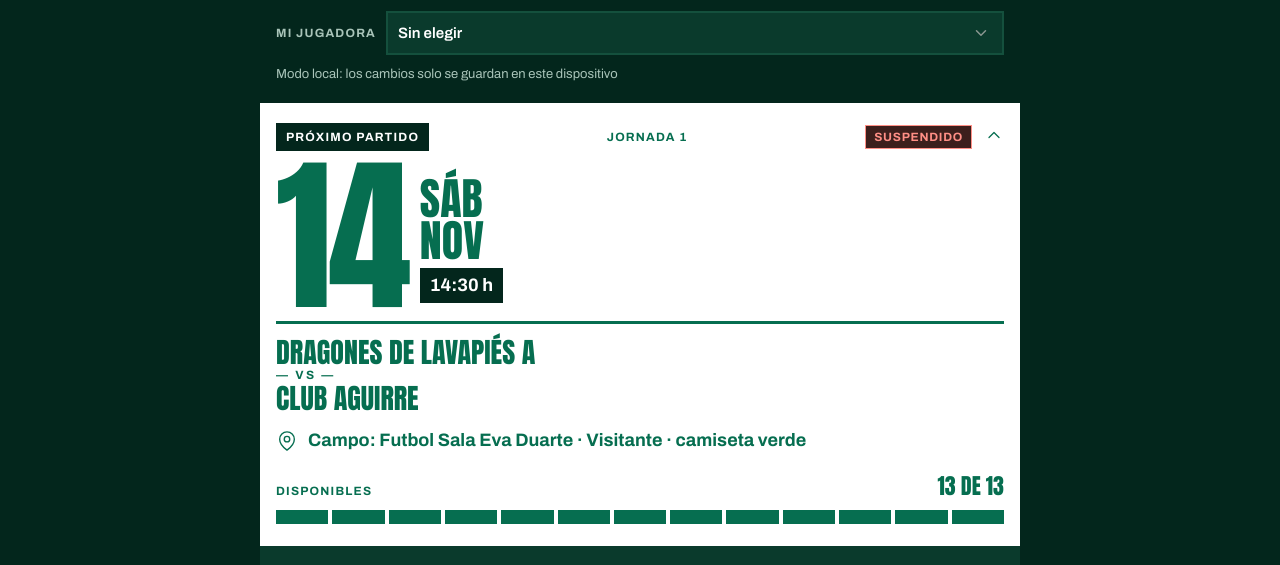
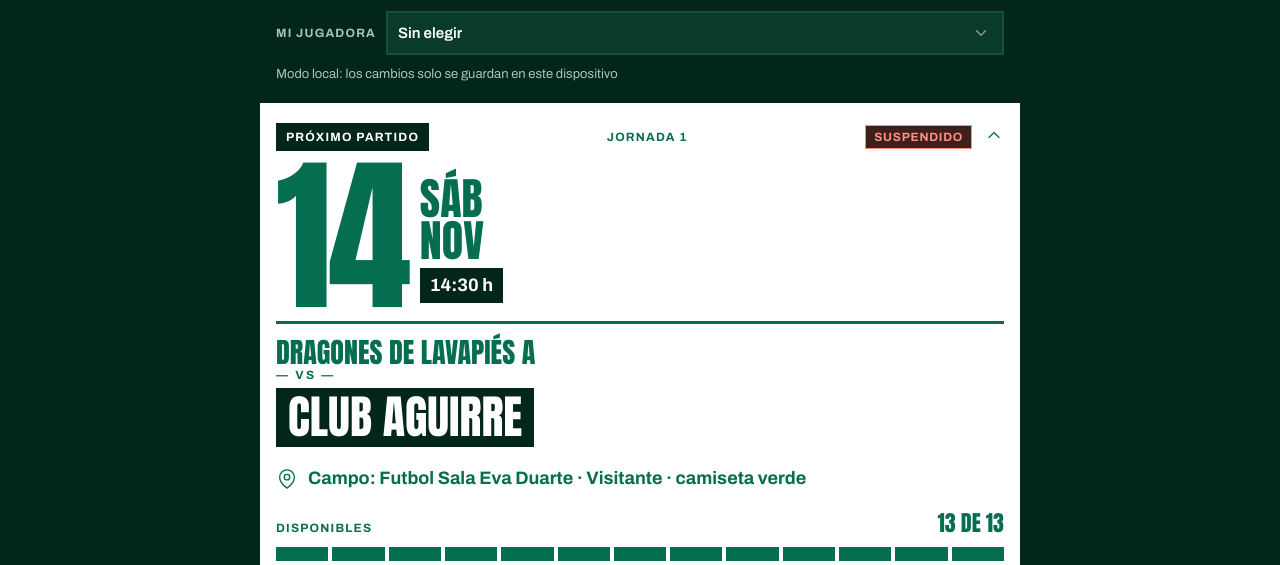
Before and after one commit to mauzam11/clubAguirreInfantilFem2627, a plain HTML site: page docs/index.html in a window 1280 px wide. Shown: the part 123-688 px from the top of the page. Drawn offline with Linux system fonts and the light colour scheme.

Commit message:
Destaca el nombre del club en la ficha de próximo partido
«Club Aguirre» sale más grande y en un bloque de color invertido para distinguirlo del rival, en tema oscuro y claro. El resto de partidos no cambia.

Co-Authored-By: Claude Sonnet 5.5 <noreply@anthropic.com>

```diff
--- a/docs/styles.css
+++ b/docs/styles.css
@@ -190,7 +190,12 @@ h1 { margin: 0; font-family: var(--display); font-size: 22px; font-weight: 400;
   display: flex; flex-direction: column; gap: 2px; border-top: 3px solid var(--bloque-fg); padding-top: 14px;
   font-family: var(--display); font-size: 28px; font-weight: 400; line-height: 1.05;
 }
-.partido.proximo .cruce .aguirre { color: var(--bloque-fg); }
+/* El club va más grande y en bloque invertido para distinguirlo del rival */
+.partido.proximo .cruce .aguirre {
+  align-self: flex-start; margin: 4px 0;
+  background: var(--bloque-chip-bg); color: var(--bloque-chip-fg);
+  font-size: clamp(36px, 11vw, 46px); line-height: 1; padding: 6px 12px 7px;
+}
 .partido.proximo .cruce .vs { font-family: "Archivo", system-ui, sans-serif; color: var(--bloque-fg); font-size: 12px; font-weight: 700; letter-spacing: .2em; margin: 0; }
 .partido.proximo .cruce .marcador { font-family: var(--display); font-size: 28px; font-weight: 400; letter-spacing: 0; color: var(--bloque-fg); }
 .destacado-lugar { display: flex; align-items: flex-start; gap: 10px; font-size: 18px; font-weight: 700; line-height: 1.3; }
```
